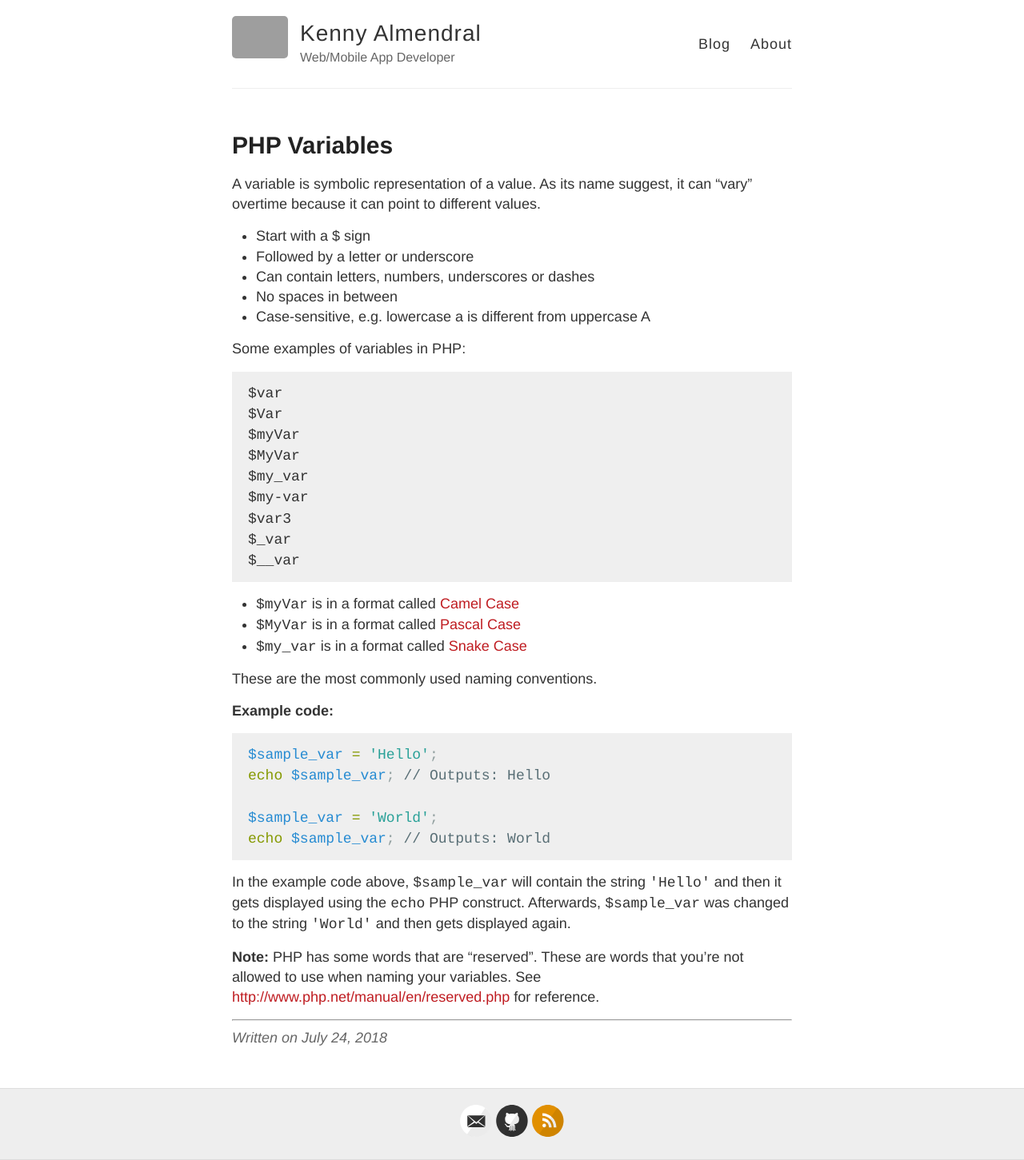
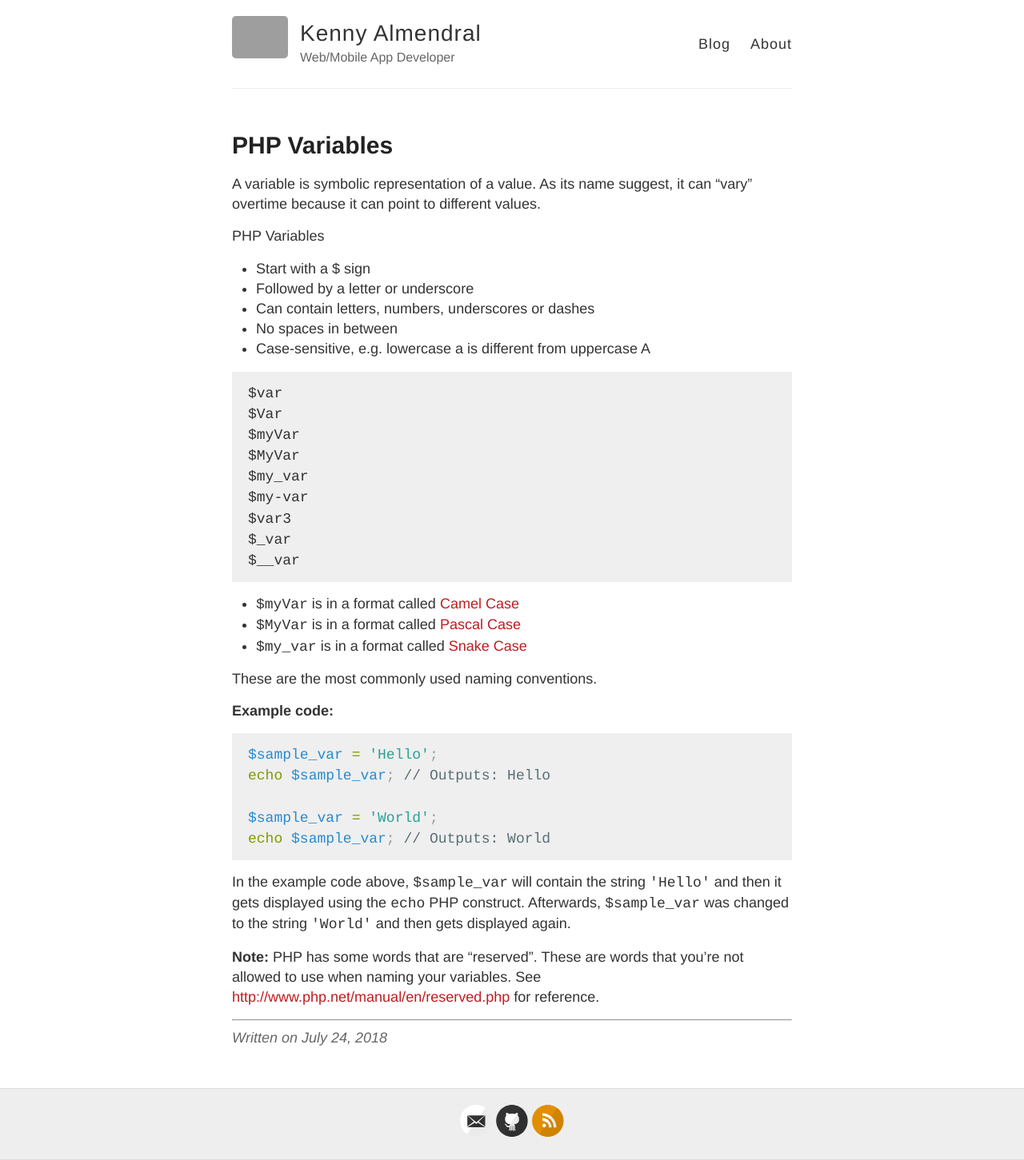
Before and after one commit to kennyalmendral/kennyalmendral.github.io, a Jekyll site: the page built from _posts/2018-07-24-php-variables.md, in a window 1280 px wide. Shown: the whole page at 80% size. Built offline with Jekyll 4.4.1, drawn with Linux system fonts in a browser that asks for light colours; grey boxes are pictures that could not be loaded.

Commit message:
Update 2018-07-24-php-variables.md

````diff
--- a/_posts/2018-07-24-php-variables.md
+++ b/_posts/2018-07-24-php-variables.md
@@ -5,13 +5,13 @@ title: PHP Variables
 
 A variable is symbolic representation of a value. As its name suggest, it can "vary" overtime because it can point to different values.
 
+PHP Variables
+
 + Start with a $ sign
 + Followed by a letter or underscore
 + Can contain letters, numbers, underscores or dashes
 + No spaces in between
 + Case-sensitive, e.g. lowercase a is different from uppercase A
-
-Some examples of variables in PHP:
 
 ```
 $var
````
